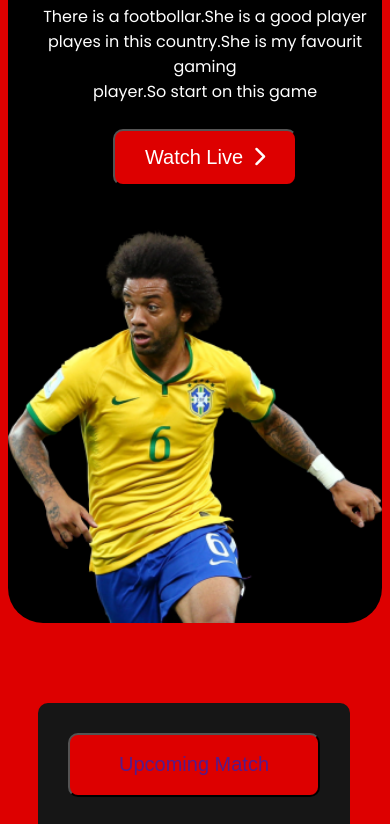
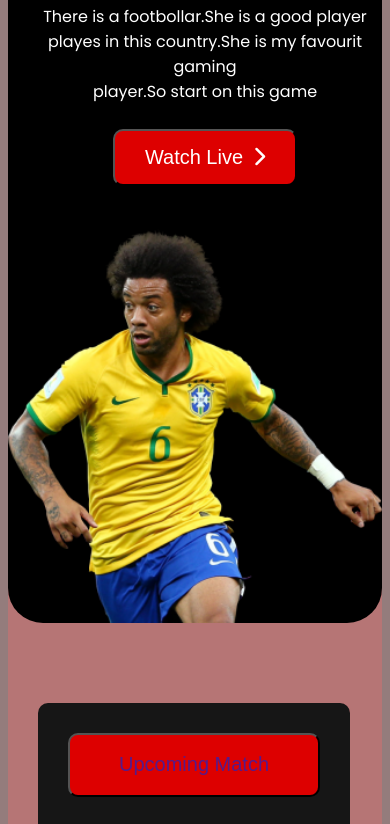
Before and after one commit to Jahangira-alom/Football-World-Cup, a plain HTML site: page index-2.html in a window 390 px wide. Shown: the part 659-1483 px from the top of the page. Drawn offline with Linux system fonts and the light colour scheme.

```diff
--- a/style-2.css
+++ b/style-2.css
@@ -173,12 +173,12 @@
 
     body{
         display: block;
-        background-color: #DD0000;
+        background-color: #947c7c;
     }
     main{
         width: 100%;
         display: block;
-        background-color: #DD0000;
+        background-color: #b67575;
     }
     .heading{
          margin-top: 60px;
```
Also changed, not shown: index.html (+1 -1 lines), style.css (+8 -0 lines).
